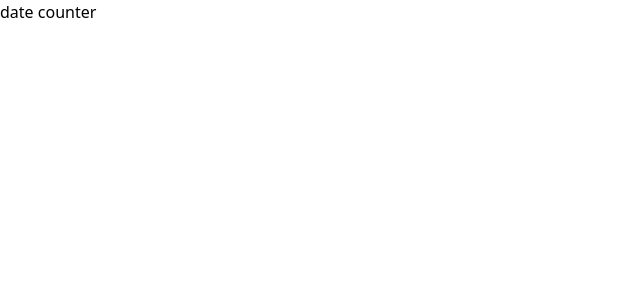
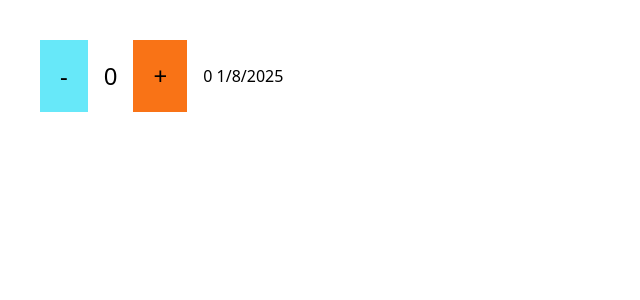
Before and after one commit to abdilatiiif/miniReactChallenges, a React (Vite) app: page / in a window 1280 px wide. Shown: the top 300 px of the page, without its empty margins (0-640 px from the left). Built offline with nearby package versions, Linux system fonts and the light colour scheme.

Commit message:
datecounter

```diff
--- a/src/DateCounter.jsx
+++ b/src/DateCounter.jsx
@@ -1,3 +1,52 @@
+import { useState } from "react";
+
 export default function DateCounter() {
-  return <p>date counter</p>;
+  const [count, setCount] = useState(0);
+
+  const date = new Date();
+
+  const [string, setString] = useState(date.toLocaleDateString());
+
+  function handleMinus() {
+    setCount((prevCount) => prevCount - 1);
+    console.log("minus clicked");
+    date.setDate(date.getDate() - 1);
+    dateString();
+  }
+
+  function dateString() {
+    let dag = count > 1 ? "dager" : "dag";
+
+    return setString(
+      `${dag} fra nå ${count > 0 ? "er" : "var"} ${date.toLocaleDateString()}`
+    );
+  }
+
+  function handlePlus() {
+    console.log("plus clicked");
+    date.setDate(date.getDate() + 1);
+    dateString();
+    setCount((prevCount) => prevCount + 1);
+  }
+
+  return (
+    <div className="flex items-center gap-4 p-10">
+      <button onClick={handleMinus} className="p-5 text-2xl bg-cyan-300">
+        {" "}
+        -{" "}
+      </button>
+      <h4 className="text-2xl bold">{count}</h4>
+      <button onClick={handlePlus} className="p-5 text-2xl bg-orange-500">
+        {" "}
+        +{" "}
+      </button>
+
+      <div>
+        {" "}
+        <h3>
+          {count} {string}
+        </h3>
+      </div>
+    </div>
+  );
 }
```
